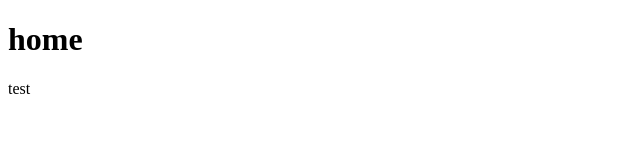
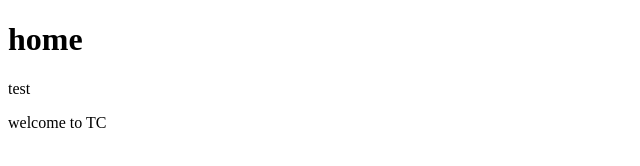
Before and after one commit to 7modenewTechCampus/test01, a plain HTML site: page index.html in a window 1280 px wide. Shown: the whole page, without its empty margins (0-640 px from the left). Drawn offline with Linux system fonts and the light colour scheme.

Commit message:
add new line

```diff
--- a/index.html
+++ b/index.html
@@ -6,5 +6,6 @@
 <body>
  <h1>home</h1>
  <p>test</p>
+ <p>welcome to TC</p>
 </body>
 </html>
```
